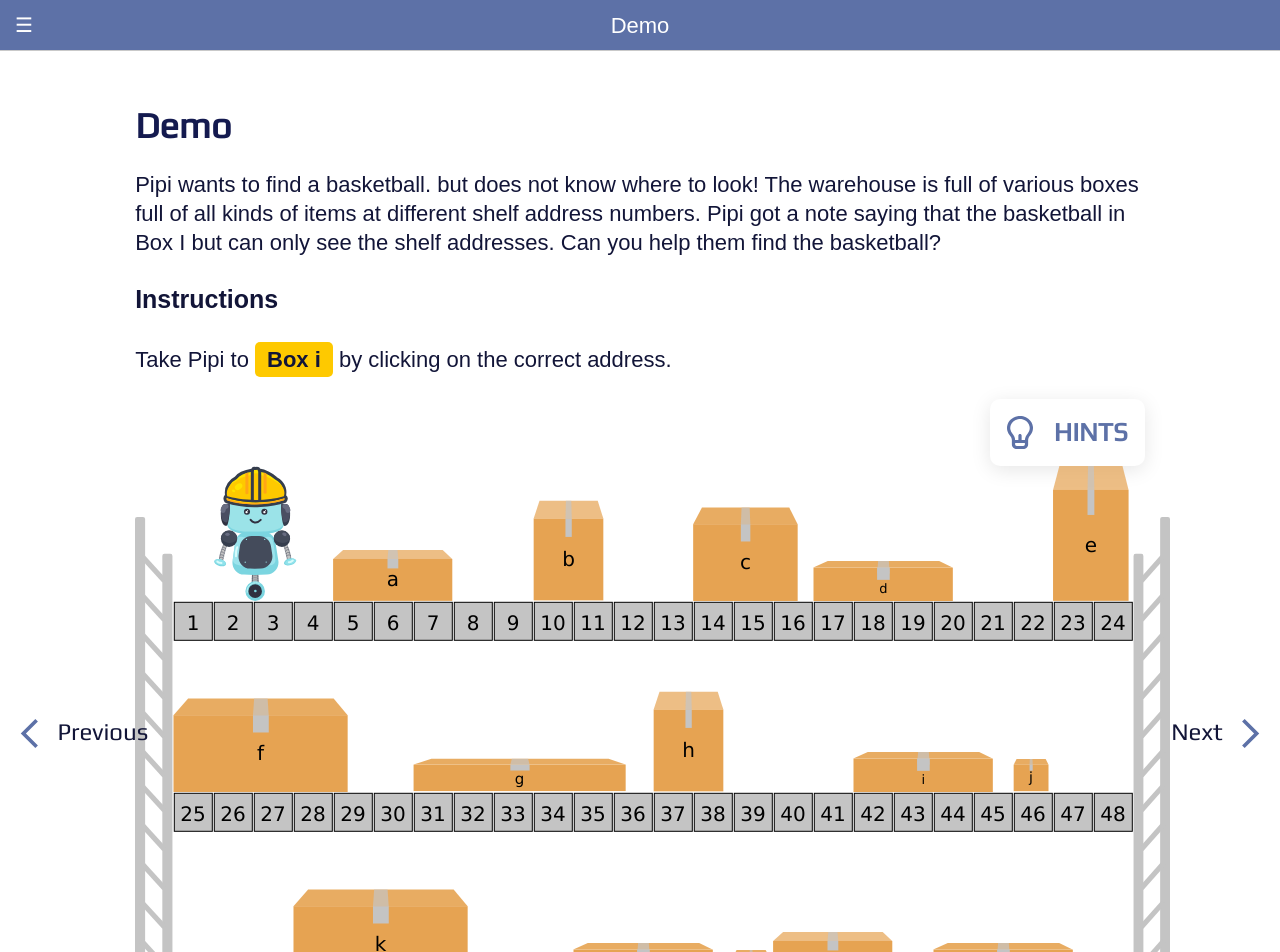
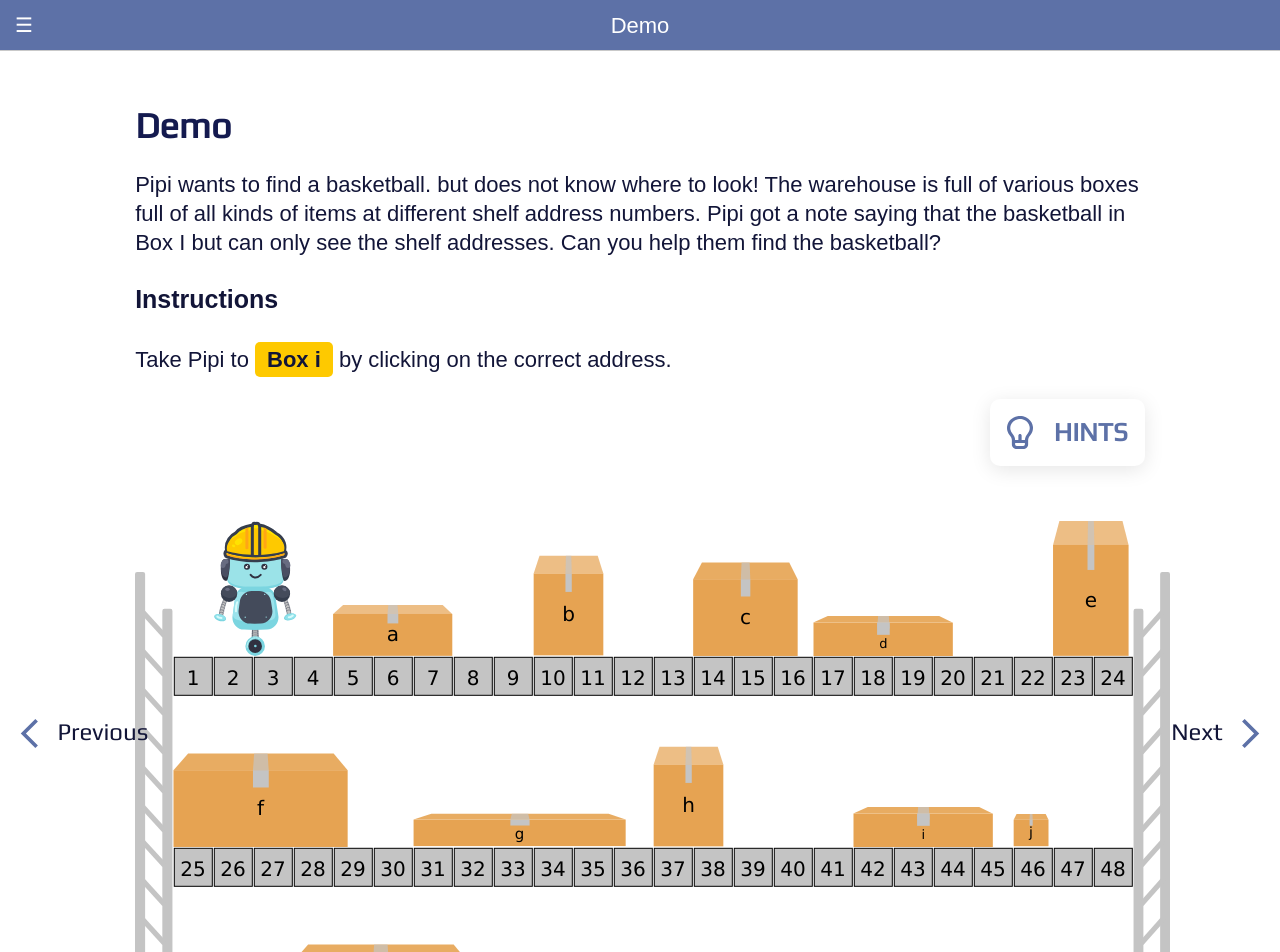
Before and after one commit to uclaacm/parcel-pointers, a React app: page /demo in a window 1280 px wide. Shown: the top 952 px of the page. Built offline with nearby package versions, Linux system fonts and the light colour scheme; a web font is replaced by a local one.

Commit message:
add back margin

```diff
--- a/src/styles/Demo.scss
+++ b/src/styles/Demo.scss
@@ -16,6 +16,7 @@ p {
   display: flex;
   flex-direction: row;
   flex-wrap: nowrap;
+  margin-top: 2.5em;
   margin-bottom: 2.5em;
 }
 
```
